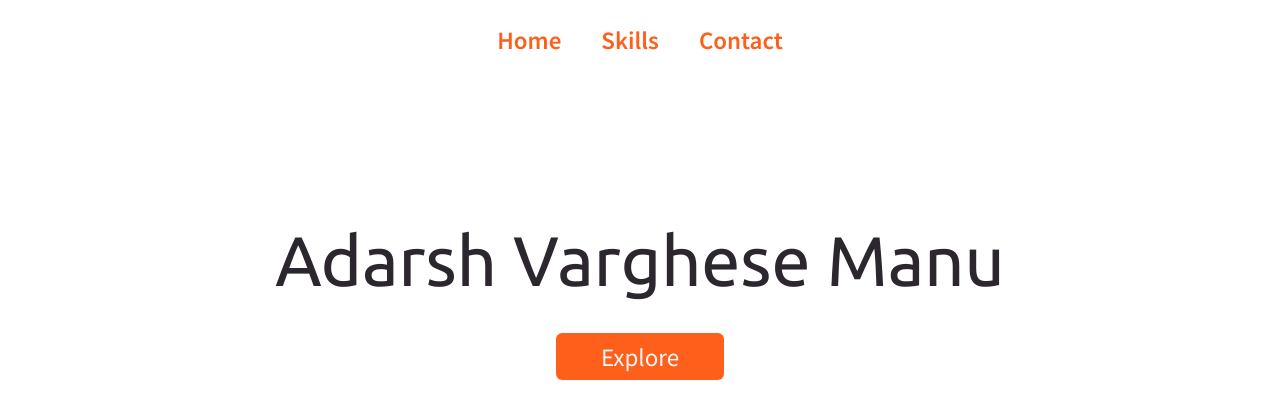
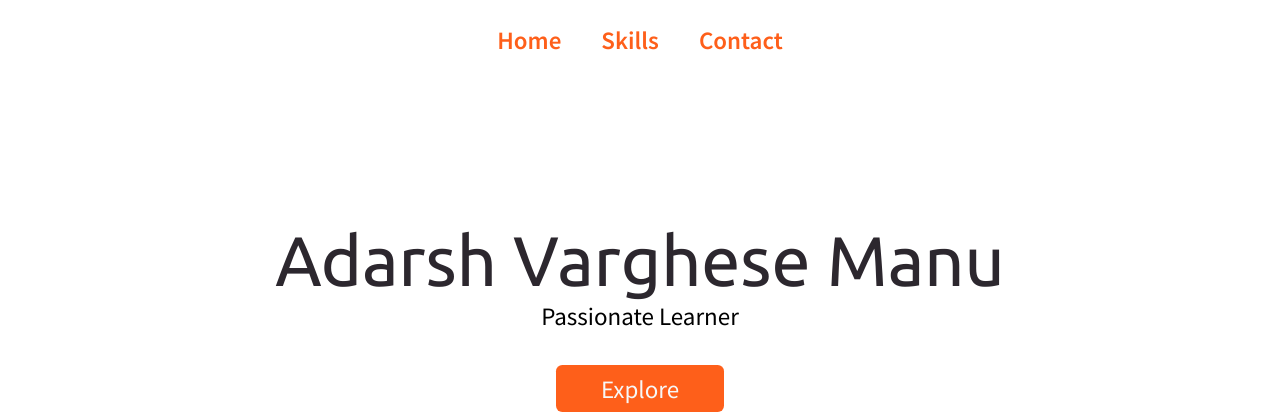
Before and after one commit to adarshvmanu/Basic-Portfolio, a plain HTML site: page index.html in a window 1280 px wide. Shown: the top 414 px of the page. Drawn offline with nearby package versions, Linux system fonts and the light colour scheme.

Commit message:
hero-para

```diff
--- a/index.html
+++ b/index.html
@@ -21,7 +21,7 @@
       </nav>
       <div class="hero-container">
         <h1>Adarsh Varghese Manu</h1>
-        <p class="hero-para"></p>
+        <p class="hero-para">Passionate Learner</p>
         <a href="#about" class="explore-btn">Explore</a>
         <div class="social-icon">
          <a href="https://github.com/adarshvmanu" target="_blank"><ion-icon name="logo-github"></ion-icon></a>
```
